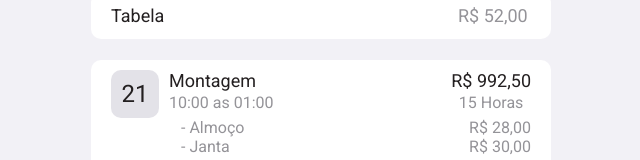
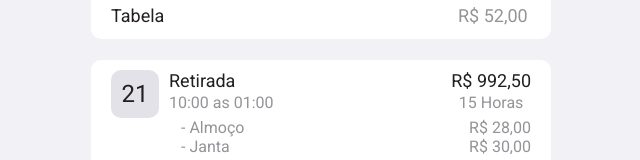
Before and after one commit to jaoxmb/aj, a React (Create React App) app: page / in a window 1280 px wide. Shown: the part 305-465 px from the top of the page, without its empty margins (319-959 px from the left). Built offline with nearby package versions, Linux system fonts and the light colour scheme; what @react-pdf/renderer would draw is missing.

Commit message:
Deploy to source branch

```diff
--- a/src/App.js
+++ b/src/App.js
@@ -26,7 +26,7 @@ function App() {
         id: '1',
         inicio: "2022-08-21T10:00",
         horas: 15,
-        ocorrencia: "Montagem",
+        ocorrencia: "Retirada",
         valor: 520,
         adicional: [
           {
```
